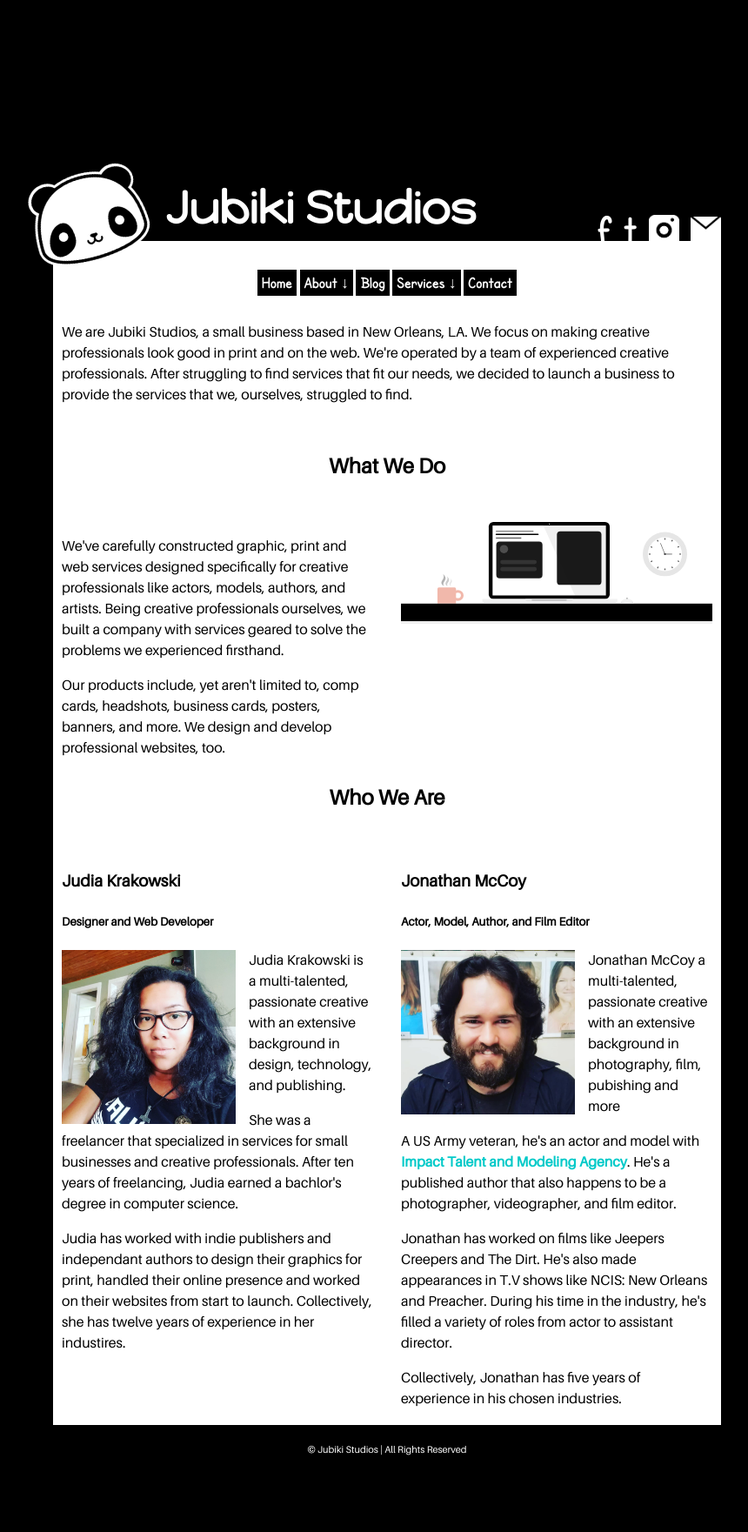
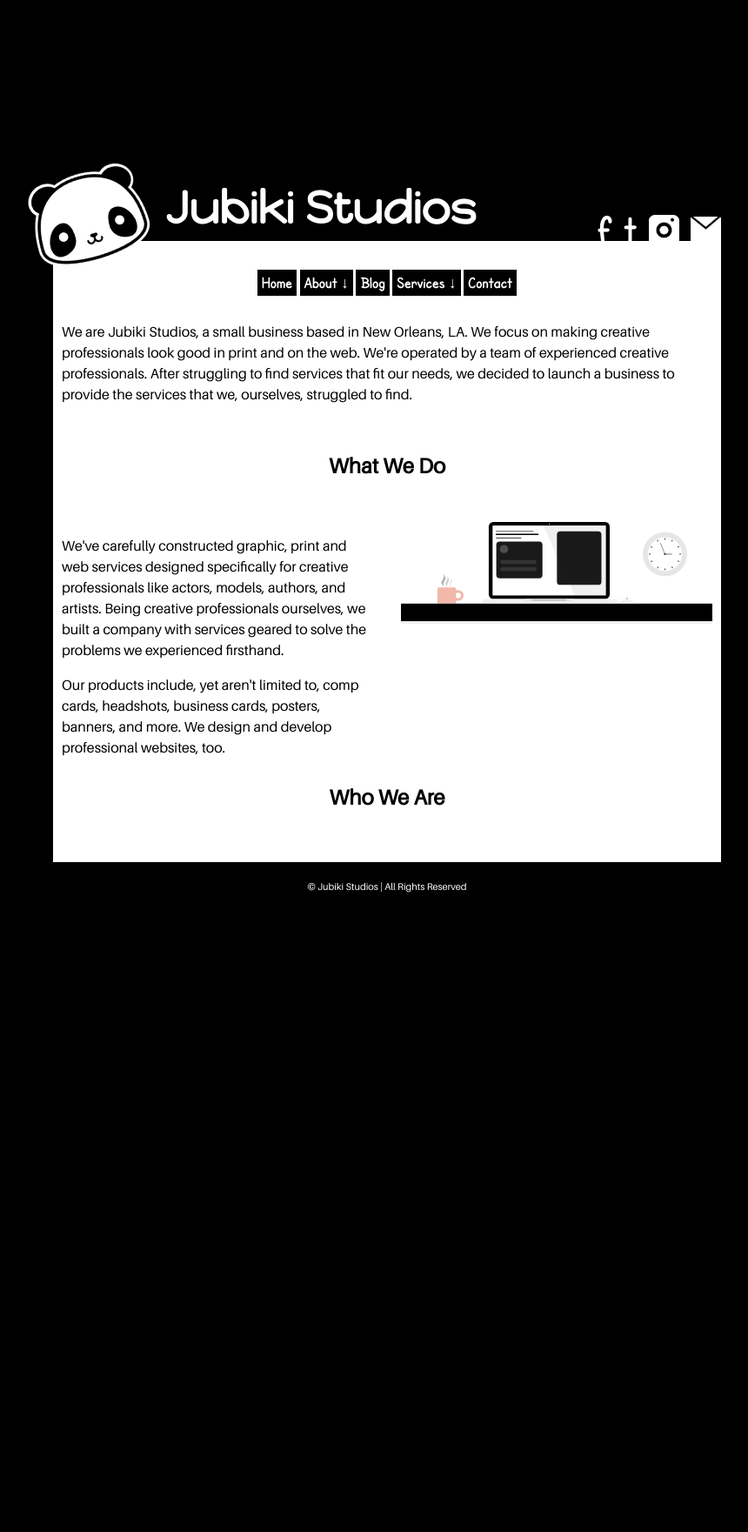
Before and after one commit to jubikistudios/jubikistudios.github.io, a Jekyll site: the page built from about.html, in a window 1280 px wide. Shown: the whole page at 87% size, without its empty margins (195-1055 px from the left). Built offline with Jekyll 4.4.1, drawn with Linux system fonts in a browser that asks for light colours; some web fonts are replaced; after the commit the page ends 1114 px from its top, so only the background shows below that.

Commit message:
Removed DIV section

```diff
--- a/about.html
+++ b/about.html
@@ -37,21 +37,3 @@
 </div>
 
 <div class="twenty-five"></div>
-
-<div class="row">
-    <div class="col-xs-12 col-md-6 col-lg-6">
-        <h3>Judia Krakowski</h3>
-        <h5>Designer and Web Developer</h5>
-        <p><img src="{{ site.url }}/assets/img/judia.jpg" align="left" style="width: 200px; margin-right: 15px;"> Judia Krakowski is a multi-talented, passionate creative with an extensive background in design, technology, and publishing.</p>
-        <p>She was a freelancer that specialized in services for small businesses and creative professionals. After ten years of freelancing, Judia earned a bachlor's degree in computer science.</p>
-        <p>Judia has worked with indie publishers and independant authors to design their graphics for print, handled their online presence and worked on their websites from start to launch. Collectively, she has twelve years of experience in her industires.</p>
-    </div>
-    <div class="col-xs-12 col-md-6 col-lg-6">
-        <h3>Jonathan McCoy</h3>
-        <h5>Actor, Model, Author, and Film Editor</h5>
-        <p><img src="{{ site.url }}/assets/img/jon.png" align="left" style="width: 200px; margin-right: 15px;"><p>Jonathan McCoy a multi-talented, passionate creative with an extensive background in photography, film, pubishing and more</p>
-        <p>A US Army veteran, he's an actor and model with <a href="http://www.impactmta.com/" target="_blank">Impact Talent and Modeling Agency</a>. He's a published author that also happens to be a photographer, videographer, and film editor.</p>
-        <p>Jonathan has worked on films like Jeepers Creepers and The Dirt. He's also made appearances in T.V shows like NCIS: New Orleans and Preacher. During his time in the industry, he's filled a variety of roles from actor to assistant director. </p>
-        <p>Collectively, Jonathan has five years of experience in his chosen industries.</p>
-    </div>
-</div>
```
